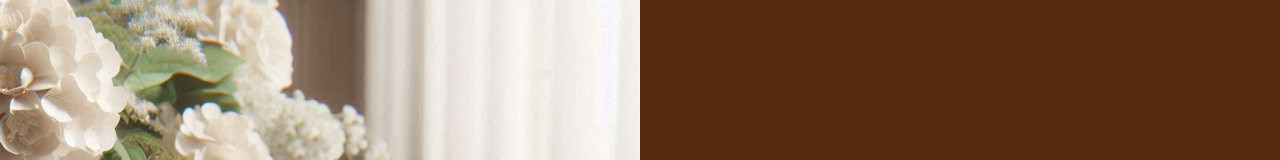
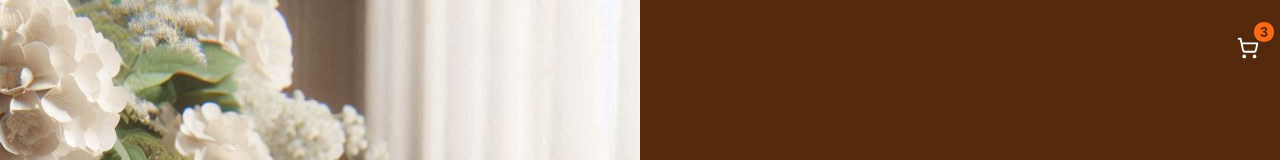
Before and after one commit to SabinaMB/CupStore, a React (Vite) app: page / in a window 1280 px wide. Shown: the top 160 px of the page. Built offline with nearby package versions, Linux system fonts and the light colour scheme.

Commit message:
styling the shopping cart

```diff
--- a/package.json
+++ b/package.json
@@ -10,6 +10,7 @@
     "preview": "vite preview"
   },
   "dependencies": {
+    "lucide-react": "^0.477.0",
     "react": "^19.0.0",
     "react-dom": "^19.0.0"
   },
--- a/src/components/CardButtons/CardButtons.module.css
+++ b/src/components/CardButtons/CardButtons.module.css
@@ -3,18 +3,13 @@
 }
 
 .addBtn {
-  display: flex;
-  flex-direction: row;
-  align-items: center;
-  justify-content: space-between;
   padding: 0.5rem;
   border-radius: 0.5rem;
   border: none;
-  margin: 0 auto;
   box-sizing: border-box;
   background-color: var(--color-primary);
   color: var(--color-secondary);
-  transition: color 0.3s ease, text-shadow 0.3s ease, transform 0.3s ease;
+  transition: transform 0.3s ease;
   font-family: var(--font-text);
   font-weight: bold;
 }
--- a/src/components/ProductsCatalog/ProductsCatalog.jsx
+++ b/src/components/ProductsCatalog/ProductsCatalog.jsx
@@ -1,6 +1,7 @@
 import React, { useEffect } from "react";
 import style from "./ProductsCatalog.module.css";
 import ProductCard from "../ProductCard/ProductCard";
+import ShoppingCart from "../ShoppingCart/ShoppingCart";
 import { useStore } from "../../context/StoreContext";
 
 function ProductsCatalog() {
@@ -16,6 +17,7 @@ function ProductsCatalog() {
 
   return (
     <div className={style.container}>
+      <ShoppingCart />
       {productsInStore.map((product) => (
         <ProductCard key={product.id} product={product} />
       ))}
--- /dev/null
+++ b/src/components/ShoppingCart/ShoppingCart.jsx
@@ -0,0 +1,46 @@
+import React, { useState } from "react";
+import { ShoppingCartIcon, XIcon } from "lucide-react";
+import style from "./ShoppingCart.module.css";
+
+const ShoppingCart = () => {
+  const [isOpen, setIsOpen] = useState(false);
+  return (
+    <>
+      <button className={style.shoppingCartBtn} onClick={() => setIsOpen(true)}>
+        <ShoppingCartIcon className={style.cartIcon} />
+        <span className={style.cartCount}>3</span>
+        {/* {cartItems > 0 && (
+            <span className={style.cartCount}>{cartItems}</span>
+          )} */}
+      </button>
+      <div
+        className={`${style.cartWrapper} ${
+          isOpen ? style.cartOpen : style.cartClosed
+        }`}
+      >
+        <div className={style.cartHeader}>
+          <button className={style.closeBtn}>
+            <XIcon
+              className={style.closeIcon}
+              onClick={() => setIsOpen(false)}
+            />
+          </button>
+          <span className={style.cartTitle}>Cart</span>
+        </div>
+        <div className={style.cartContent}>
+          {/* Placeholder for cart items */}
+          {/* {cartItems > 0 ? (
+          <p className={style.cartTotal}>Total: €{totalPrice}</p>
+        ) : (
+          <p className={style.cartEmpty}>Your cart is empty.</p>
+        )} */}
+          <p className={style.cartTotal}>Total: 100 €</p>
+          <button className={style.checkoutBtn}>Buy now</button>
+          <p className={style.cartEmpty}>Your cart is empty.</p>
+        </div>
+      </div>
+    </>
+  );
+};
+
+export default ShoppingCart;
--- /dev/null
+++ b/src/components/ShoppingCart/ShoppingCart.module.css
@@ -0,0 +1,155 @@
+.cartWrapper {
+  display: flex;
+  flex-direction: column;
+  position: fixed;
+  top: 0;
+  width: 30%;
+  max-width: 20rem;
+  right: -30%;
+  height: 100%;
+  padding: 0.5rem;
+  border-radius: 0.5rem;
+  background-color: var(--color-tertiary);
+  box-shadow: 0 2px 10px rgba(0, 0, 0, 0.1);
+  transition: right 0.3s ease-in-out;
+  padding: 0.5rem;
+  z-index: 1000;
+}
+
+.cartOpen {
+  right: 0;
+}
+
+.cartClosed {
+  right: -80%;
+}
+
+.cartHeader {
+  display: flex;
+  align-items: center;
+  justify-content: space-between;
+  margin-bottom: 2rem;
+  margin-top: 2rem;
+  color: var(--color-primary);
+  position: relative;
+}
+
+.cartTitle {
+  flex-grow: 1;
+  text-align: center;
+}
+
+.cartTitle,
+.cartTotal,
+.cartEmpty {
+  color: var(--color-primary);
+  font-family: var(--font-text);
+  font-size: 1.2rem;
+  font-weight: bold;
+  text-align: center;
+}
+
+.closeBtn {
+  background-color: var(--color-primary);
+  border-radius: 50%;
+  border: none;
+  outline: none;
+  cursor: pointer;
+  width: 1.5rem;
+  height: 1.5rem;
+  position: absolute;
+  left: 0;
+  transition: transform 0.3s ease;
+}
+
+.closeBtn:hover {
+  background-color: var(--color-accent1);
+  transform: scale(1.05);
+}
+
+.shoppingCartBtn {
+  background-color: var(--color-primary);
+  border-radius: 50%;
+  border: none;
+  outline: none;
+  cursor: pointer;
+  width: 2rem;
+  height: 2rem;
+  transition: transform 0.3s ease;
+  position: fixed;
+  top: 2rem;
+  right: 1rem;
+  z-index: 1100;
+}
+
+.shoppingCartBtn:hover {
+  background-color: var(--color-accent1);
+  transform: scale(1.05);
+}
+
+.closeIcon {
+  color: white;
+  cursor: pointer;
+  width: 1.5rem;
+  height: 1.5rem;
+  padding: 0.1rem;
+  display: inline-block;
+}
+
+.cartIcon {
+  color: white;
+  cursor: pointer;
+  width: 2rem;
+  height: 2rem;
+  padding: 0.3rem;
+  display: inline-block;
+}
+
+.cartCount {
+  position: absolute;
+  top: -0.6rem;
+  right: -0.6rem;
+  background-color: var(--color-accent1);
+  color: var(--color-primary);
+  font-size: 0.9rem;
+  font-weight: bold;
+  border-radius: 50%;
+  width: 1.2rem;
+  height: 1.2rem;
+  display: flex;
+  align-items: center;
+  justify-content: center;
+  box-shadow: 0 2px 5px rgba(0, 0, 0, 0.1);
+}
+
+.cartContent {
+  margin-top: 0.5rem;
+  font-size: 1.2rem;
+  font-family: var(--font-text);
+  color: var(--color-primary);
+}
+
+.checkoutBtn {
+  display: flex;
+  flex-direction: row;
+  padding: 0.5rem;
+  border-radius: 0.5rem;
+  border: none;
+  margin: 0 auto;
+  background-color: var(--color-accent1);
+  color: var(--color-primary);
+  transition: transform 0.3s ease;
+  font-family: var(--font-text);
+  font-size: 1rem;
+  font-weight: bold;
+}
+
+.checkoutBtn:hover {
+  transform: scale(1.05);
+}
+
+.cartContent p {
+  font-family: var(--font-text);
+  font-size: 1.2rem;
+  font-weight: bold;
+}
--- a/src/vars.css
+++ b/src/vars.css
@@ -1,6 +1,7 @@
 :root {
   --color-primary: #55290b;
   --color-secondary: #eee9e5;
+  --color-tertiary: #fff9f4;
   --color-accent1: #ff6a13;
   --color-accent2: #ff7f50;
   --font-headings: "Marcellus", "Libre Baskerville", serif;
```
Also changed, not shown: 1 other file (tests, documents, lock files or other folders).
